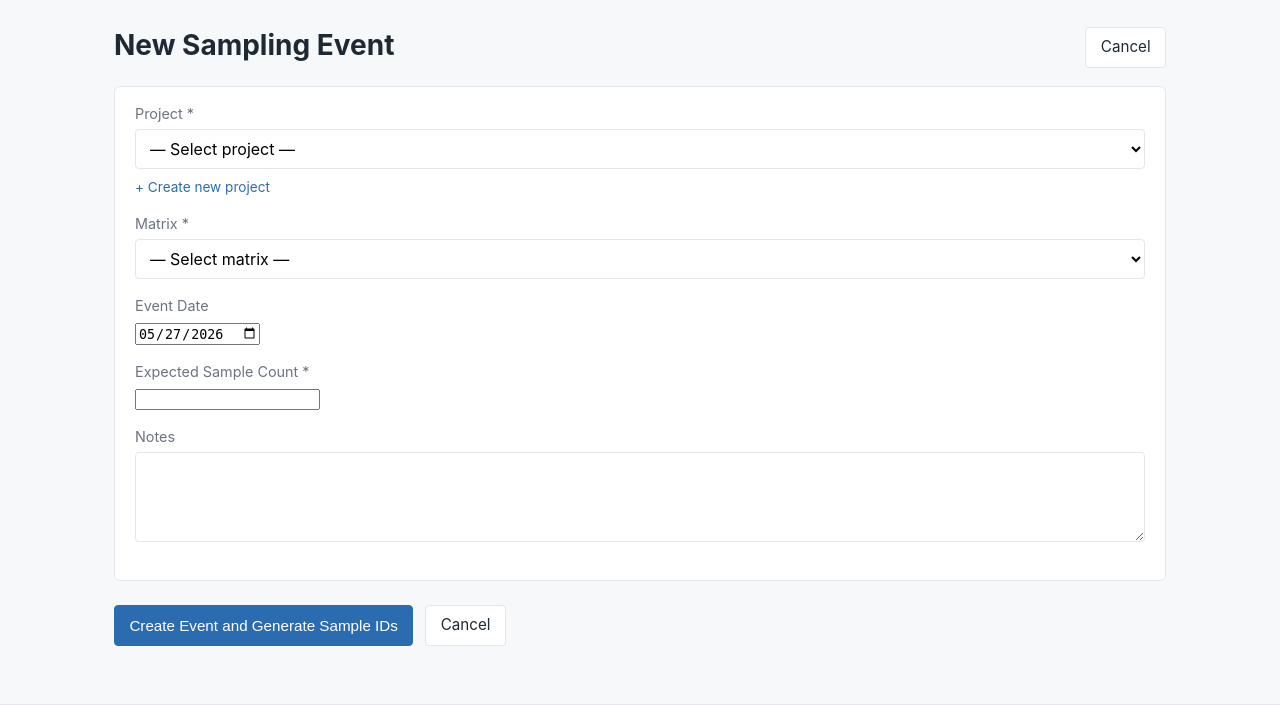
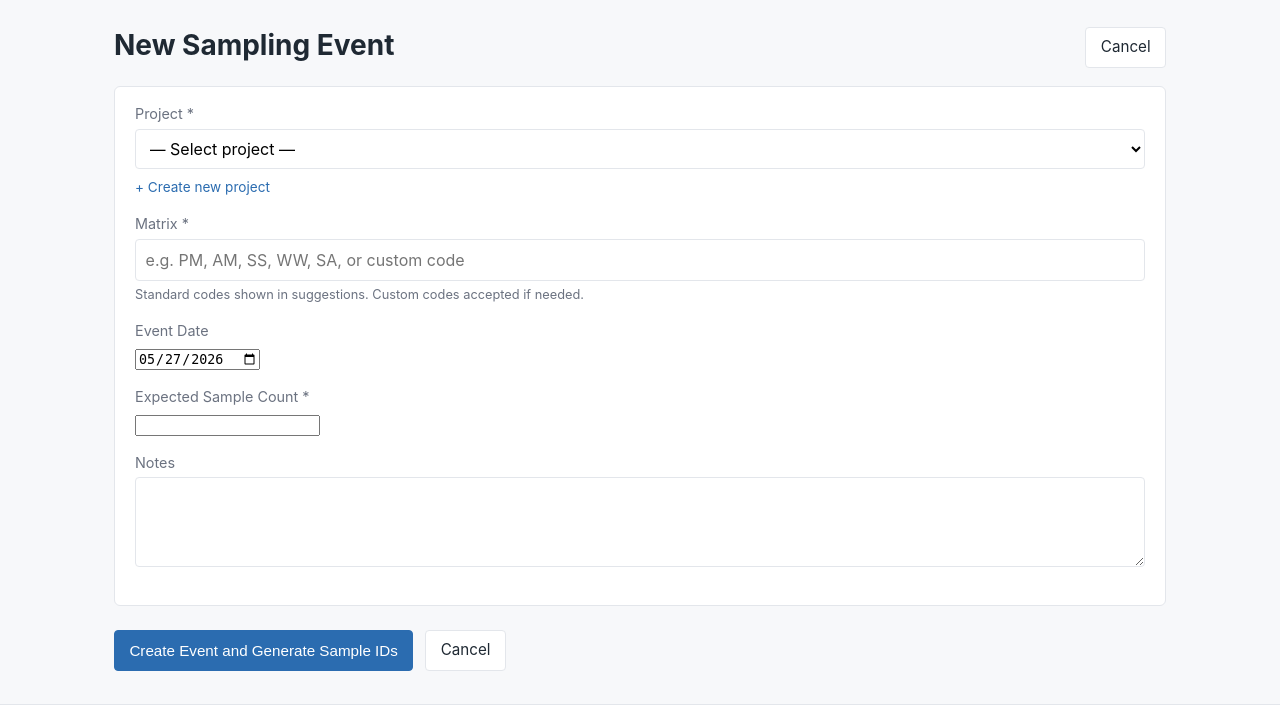
Before and after one commit to jKeonaona/SampleTrack, a Flask app: page /events/new in a window 1280 px wide. Shown: the part 51-756 px from the top of the page. Run offline with Flask 3, Linux system fonts and the light colour scheme; a user stored in the database is signed in; tables that the repository leaves empty hold one stand-in row (values such as "Sample post"); some libraries are stand-ins or nearby versions.

Commit message:
Add matrix code write-in via datalist with case/whitespace normalization on submit (custom codes accepted, matrix_from_code returns Other for unrecognized); add cascade delete for sampling events with confirmation popup that shows specific counts of samples/AMRs/results being removed; sequence numbers auto-free since next_sequence_number reads MAX from remaining rows
Co-Authored-By: Claude Opus 4.7 (1M context) <noreply@anthropic.com>

```diff
--- a/routes/events.py
+++ b/routes/events.py
@@ -3,9 +3,10 @@ from datetime import datetime
 from flask import Blueprint, flash, jsonify, redirect, render_template, request, url_for
 from flask_login import current_user, login_required
 
-from models import AirMonitorReport, Project, Sample, SamplingEvent, db
+from models import AirMonitorReport, Project, Result, Sample, SamplingEvent, db
 from utils.sample_id import (
     MATRIX_CODE_OPTIONS,
+    MATRIX_CODE_TO_MATRIX,
     generate_sample_id,
     matrix_from_code,
     next_sequence_number,
@@ -78,15 +79,17 @@ def new():
         form=form,
         available_projects=Project.query.order_by(Project.project_number).all(),
         matrix_code_options=MATRIX_CODE_OPTIONS,
+        matrix_options=sorted(MATRIX_CODE_TO_MATRIX.items()),
     )
 
 
 @events_bp.route("/new", methods=["POST"])
 @login_required
 def create():
+    matrix_code = request.form.get("matrix_code", "").strip().upper()
     form = {
         "project_id": (request.form.get("project_id") or "").strip(),
-        "matrix_code": (request.form.get("matrix_code") or "").strip().upper(),
+        "matrix_code": matrix_code,
         "event_date": (request.form.get("event_date") or "").strip(),
         "expected_sample_count": (request.form.get("expected_sample_count") or "").strip(),
         "notes": (request.form.get("notes") or "").strip(),
@@ -99,7 +102,7 @@ def create():
         project_id = None
     if not project_id:
         errors.append("Project is required.")
-    if form["matrix_code"] not in MATRIX_CODE_OPTIONS:
+    if not form["matrix_code"]:
         errors.append("Matrix is required.")
     try:
         expected_count = int(form["expected_sample_count"]) if form["expected_sample_count"] else 0
@@ -120,6 +123,7 @@ def create():
             form=form,
             available_projects=Project.query.order_by(Project.project_number).all(),
             matrix_code_options=MATRIX_CODE_OPTIONS,
+            matrix_options=sorted(MATRIX_CODE_TO_MATRIX.items()),
         ), 400
 
     event = SamplingEvent(
@@ -177,6 +181,16 @@ def detail(id):
     blanks_count = sum(1 for s in samples if s.is_blank)
     amr_count = len(amr_by_sample_id)
 
+    sample_pk_ids = [s.id for s in samples]
+    result_count = 0
+    if sample_pk_ids:
+        result_count = (
+            db.session.query(db.func.count(Result.id))
+            .filter(Result.sample_id.in_(sample_pk_ids))
+            .scalar()
+            or 0
+        )
+
     return render_template(
         "events/detail.html",
         event=event,
@@ -185,6 +199,7 @@ def detail(id):
         amr_forms=amr_forms,
         blanks_count=blanks_count,
         amr_count=amr_count,
+        result_count=result_count,
         phase_options=PHASE_OPTIONS,
         am_pm_options=AM_PM_OPTIONS,
         temp_unit_options=TEMP_UNIT_OPTIONS,
@@ -219,6 +234,41 @@ def toggle_blank(event_id, sample_id):
         "is_blank": sample.is_blank,
         "had_amr_deleted": had_amr_deleted,
     })
+
+
+@events_bp.route("/<int:event_id>/delete", methods=["POST"])
+@login_required
+def delete_event(event_id):
+    event = SamplingEvent.query.get_or_404(event_id)
+
+    samples_deleted = 0
+    amrs_deleted = 0
+    results_deleted = 0
+
+    for sample in list(event.samples):
+        amrs = AirMonitorReport.query.filter_by(
+            client_sample_id=sample.client_sample_id
+        ).all()
+        for amr in amrs:
+            db.session.delete(amr)
+            amrs_deleted += 1
+
+        results = Result.query.filter_by(sample_id=sample.id).all()
+        for result in results:
+            db.session.delete(result)
+            results_deleted += 1
+
+        db.session.delete(sample)
+        samples_deleted += 1
+
+    db.session.delete(event)
+    db.session.commit()
+    flash(
+        f"Deleted event: {samples_deleted} samples, {amrs_deleted} field reports, "
+        f"{results_deleted} analytical results removed.",
+        "success",
+    )
+    return redirect(url_for("events.list_events"))
 
 
 @events_bp.route("/<int:event_id>/sample/<int:sample_id>/create-amr", methods=["POST"])
--- a/templates/events/new.html
+++ b/templates/events/new.html
@@ -24,12 +24,13 @@
       </div>
       <div class="field">
         <label for="matrix_code">Matrix *</label>
-        <select id="matrix_code" name="matrix_code" required>
-          <option value="">— Select matrix —</option>
-          {% for code in matrix_code_options %}
-            <option value="{{ code }}" {% if form.matrix_code == code %}selected{% endif %}>{{ code }}</option>
+        <input type="text" name="matrix_code" id="matrix_code" list="matrix_code_options" required maxlength="10" placeholder="e.g. PM, AM, SS, WW, SA, or custom code" value="{{ form.matrix_code or '' }}">
+        <datalist id="matrix_code_options">
+          {% for code, label in matrix_options %}
+            <option value="{{ code }}">{{ code }} - {{ label }}</option>
           {% endfor %}
-        </select>
+        </datalist>
+        <div style="margin-top: 0.25rem; font-size: 0.8rem; color: var(--muted);">Standard codes shown in suggestions. Custom codes accepted if needed.</div>
       </div>
       <div class="field">
         <label for="event_date">Event Date</label>
```
Also changed, not shown: templates/events/detail.html (+12 -1 lines).
